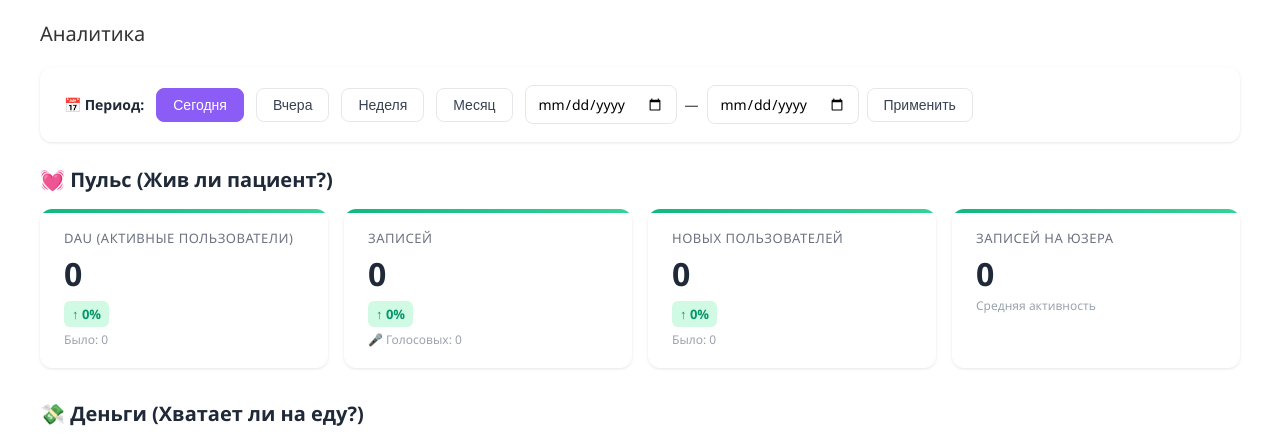
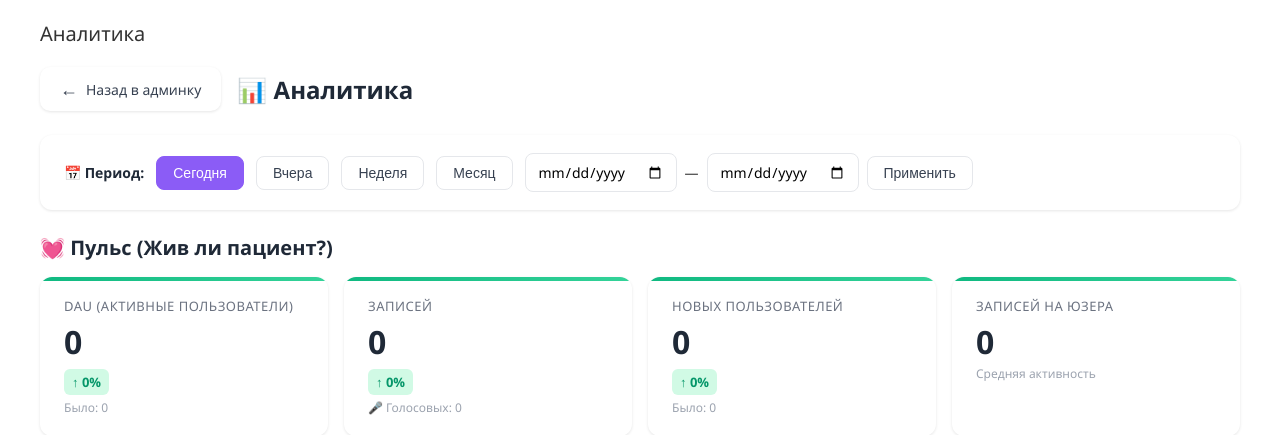
Before and after one commit to GrammSoli/web-app, a Django app: page /admin/dashboard/ in a window 1280 px wide. Shown: the part 92-527 px from the top of the page. Run offline with Django 5.2, Linux system fonts and the light colour scheme; the visitor is signed in with stand-in values (Sample User, id 1); data that the repository does not hold is empty.

Commit message:
Add back button to dashboard header

```diff
--- a/admin_panel/core/templates/admin/dashboard.html
+++ b/admin_panel/core/templates/admin/dashboard.html
@@ -9,6 +9,12 @@
 <style>
     .dashboard-container {
         padding: 0;
+    }
+
+    /* Кнопка назад */
+    .back-btn:hover {
+        background: var(--color-bg-secondary, #f3f4f6) !important;
+        transform: translateX(-2px);
     }
 
     /* Фильтр периода */
@@ -283,6 +289,14 @@
 
 {% block content %}
 <div class="dashboard-container">
+
+    <!-- Шапка с кнопкой назад -->
+    <div class="dashboard-header" style="display: flex; align-items: center; gap: 16px; margin-bottom: 24px;">
+        <a href="/admin/" class="back-btn" style="display: inline-flex; align-items: center; gap: 8px; padding: 10px 20px; background: var(--color-bg-primary, #fff); border-radius: 10px; text-decoration: none; color: var(--color-text-primary, #374151); font-weight: 500; box-shadow: 0 1px 3px rgba(0,0,0,0.1); transition: all 0.2s;">
+            <span style="font-size: 18px;">←</span> Назад в админку
+        </a>
+        <h1 style="margin: 0; font-size: 24px; font-weight: 700; color: var(--color-text-primary, #1f2937);">📊 Аналитика</h1>
+    </div>
 
     <!-- Фильтр периода -->
     <div class="period-filter">
```
